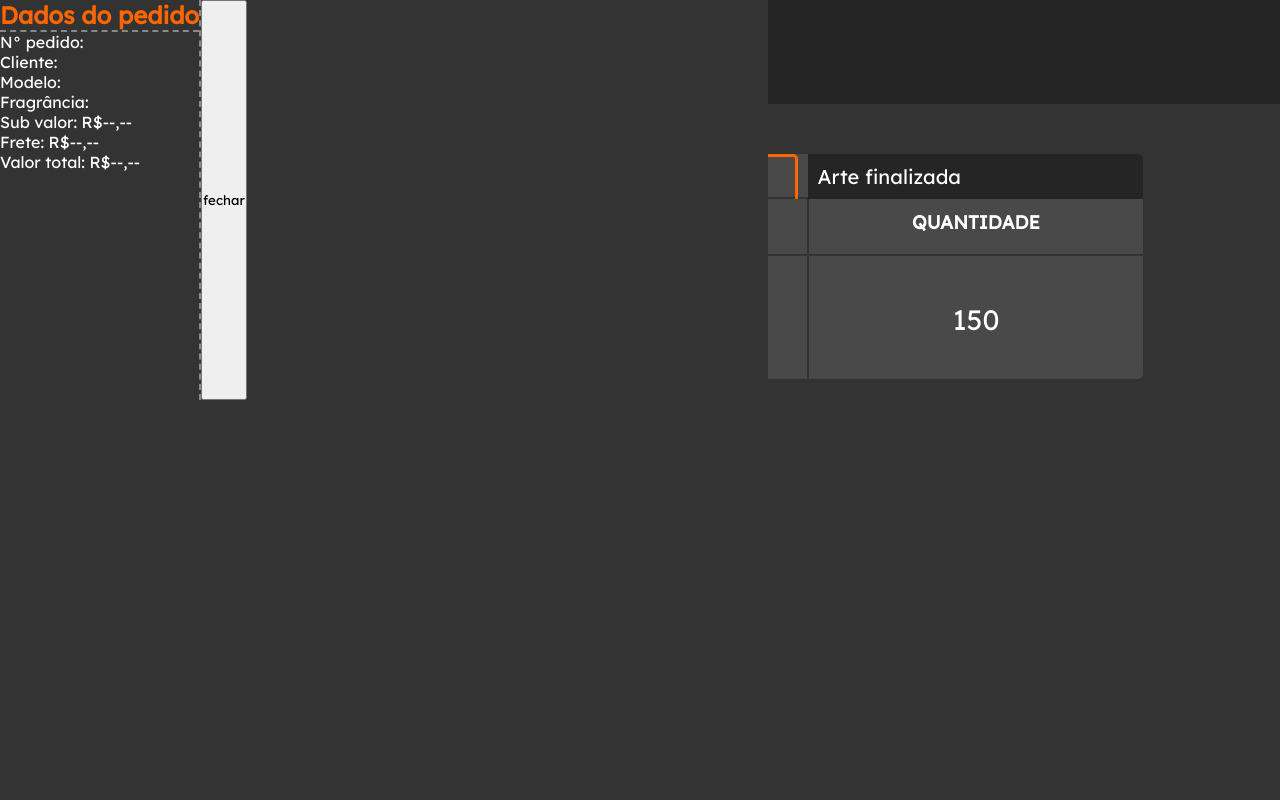
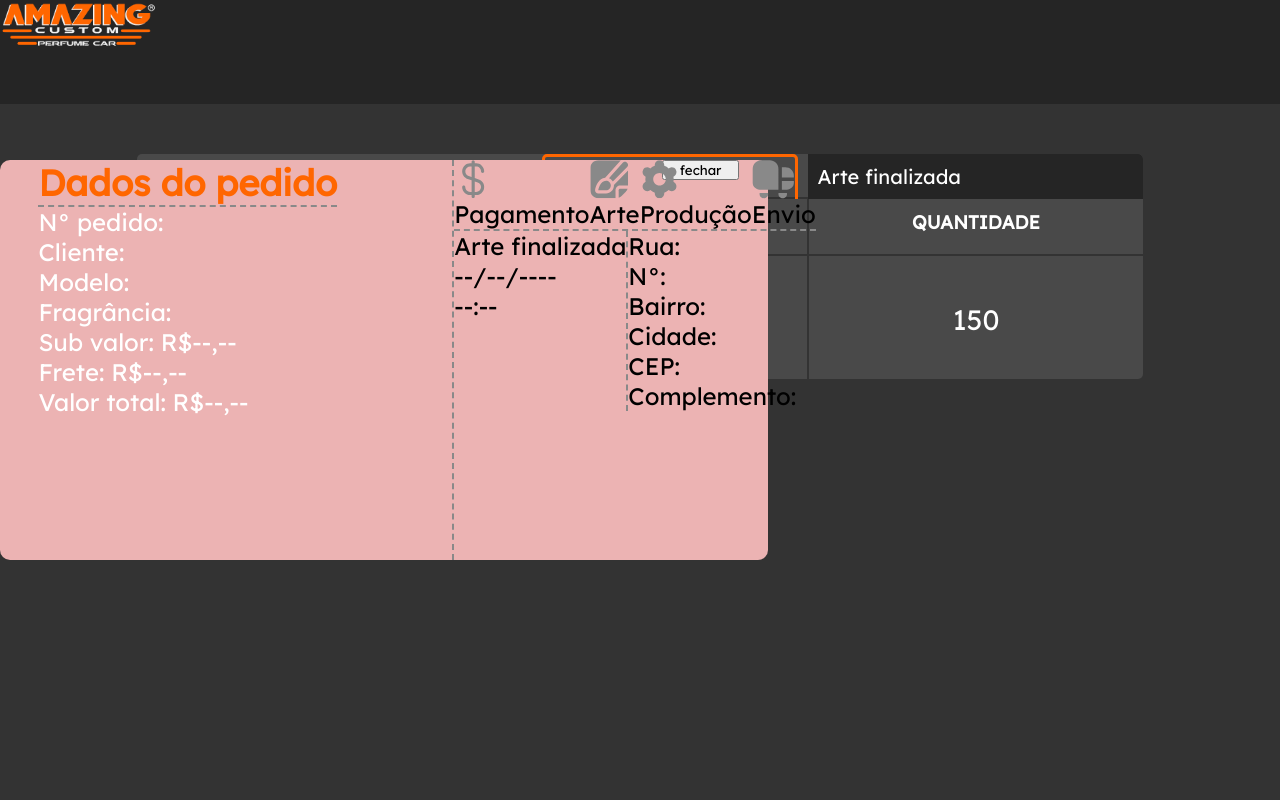
Before and after one commit to thayM/TCC_Amazing-Custom, a PHP site: page /rastreio.php in a window 1280 px wide. Run offline with PHP 8.4, Linux system fonts and the light colour scheme.

Commit message:
continuação feature css page da página de rastreio

```diff
--- a/Cliente/assets/css/style_rastreio.css
+++ b/Cliente/assets/css/style_rastreio.css
@@ -120,14 +120,24 @@ h3{
     display: flex;
     width: 60%;
     height: 50%;
-    background-color: #333333;
+    /* background-color: #333333; */
+    background-color: #ecb3b3;
+    border-radius: 10px;
 }
 
 .container_modal{
-position: fixed;
-width: 100%;
-height: 100%;
-z-index: 2;
+    position: fixed;
+    width: 100%;
+    height: 100%;
+    z-index: 2;
+    justify-content: center;
+    top: 20%;
+}
+
+.parteEsq{
+    position: relative;
+    left: 5%;
+    font-size: 24px;
 }
 
 .tituloEsq{
@@ -144,4 +154,26 @@ z-index: 2;
 
 .parteDir{
     border-left: 2px dashed #898989;
+    position: relative;
+    left: 20%;
+    font-size: 24px;
 }
+
+.etapas{
+    display: flex;
+    justify-content: space-between;
+}
+
+.fechar{
+    width: 10%;
+    height: 5%;
+}
+
+.dirInferior{
+    display: flex;
+    border-top: 2px dashed #898989;
+}
+
+.endereco{
+    border-left: 2px dashed #898989;
+}
--- a/Cliente/rastreio.php
+++ b/Cliente/rastreio.php
@@ -22,7 +22,43 @@
 
     <div class="parteDir">
         <div class="linha"></div>
+        <div class="etapas">
+            <div class="etapaPag">
+                <img src="assets/img/fi-sr-dollar.svg" alt="">
+                <p>Pagamento</p>
+            </div>
+            <div class="etapaArt">
+                <img src="assets/img/fi-sr-edit-alt.svg" alt="">
+                <p>Arte</p>
+            </div>
+            <div class="etapaProd">
+                <img src="assets/img/fi-sr-settings.svg" alt="">
+                <p>Produção</p>
+            </div>
+            <div class="etapaEnvio">
+                <img src="assets/img/Vector.svg" alt="">
+                <p>Envio</p>
+            </div>
+        </div>
+
+        <div class="dirInferior">
+        <div class="descEtapas">
+            <p>Arte finalizada</p>
+            <p>--/--/----</p>
+            <p>--:--</p>
+        </div>
+
+        <div class="endereco">
+            <p>Rua:</p>
+            <p>N°:</p>
+            <p>Bairro:</p>
+            <p>Cidade:</p>
+            <p>CEP:</p>
+            <p>Complemento:</p>
+        </div>
+        </div>
     </div>
+
 <button onclick="removeStyle()" class="fechar">fechar</button>
 </div>
 </div>
```
Also changed, not shown: Cliente/assets/img/Vector.svg (added), Cliente/assets/img/fi-sr-dollar.svg (added), Cliente/assets/img/fi-sr-edit-alt.svg (added), Cliente/assets/img/fi-sr-settings.svg (added).
